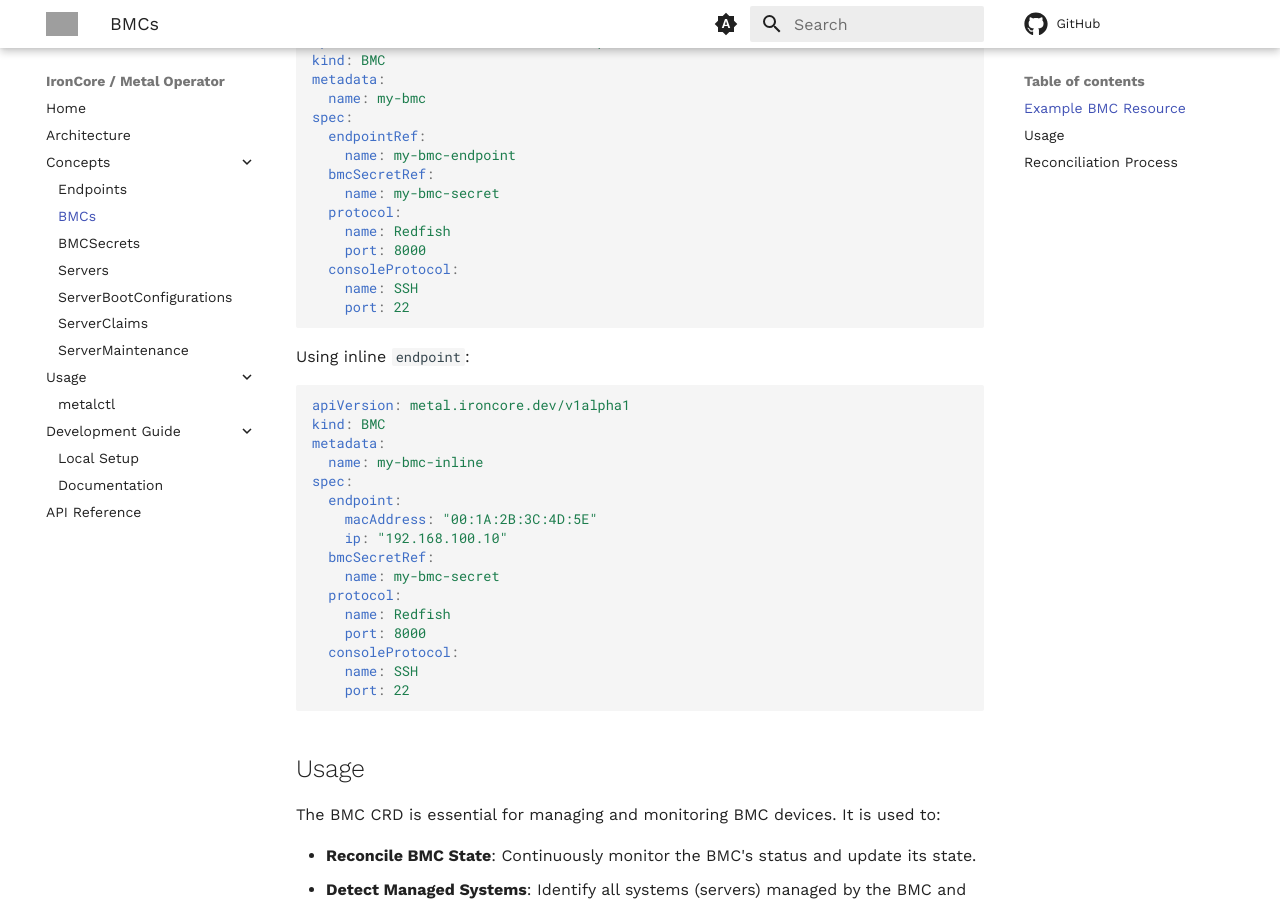
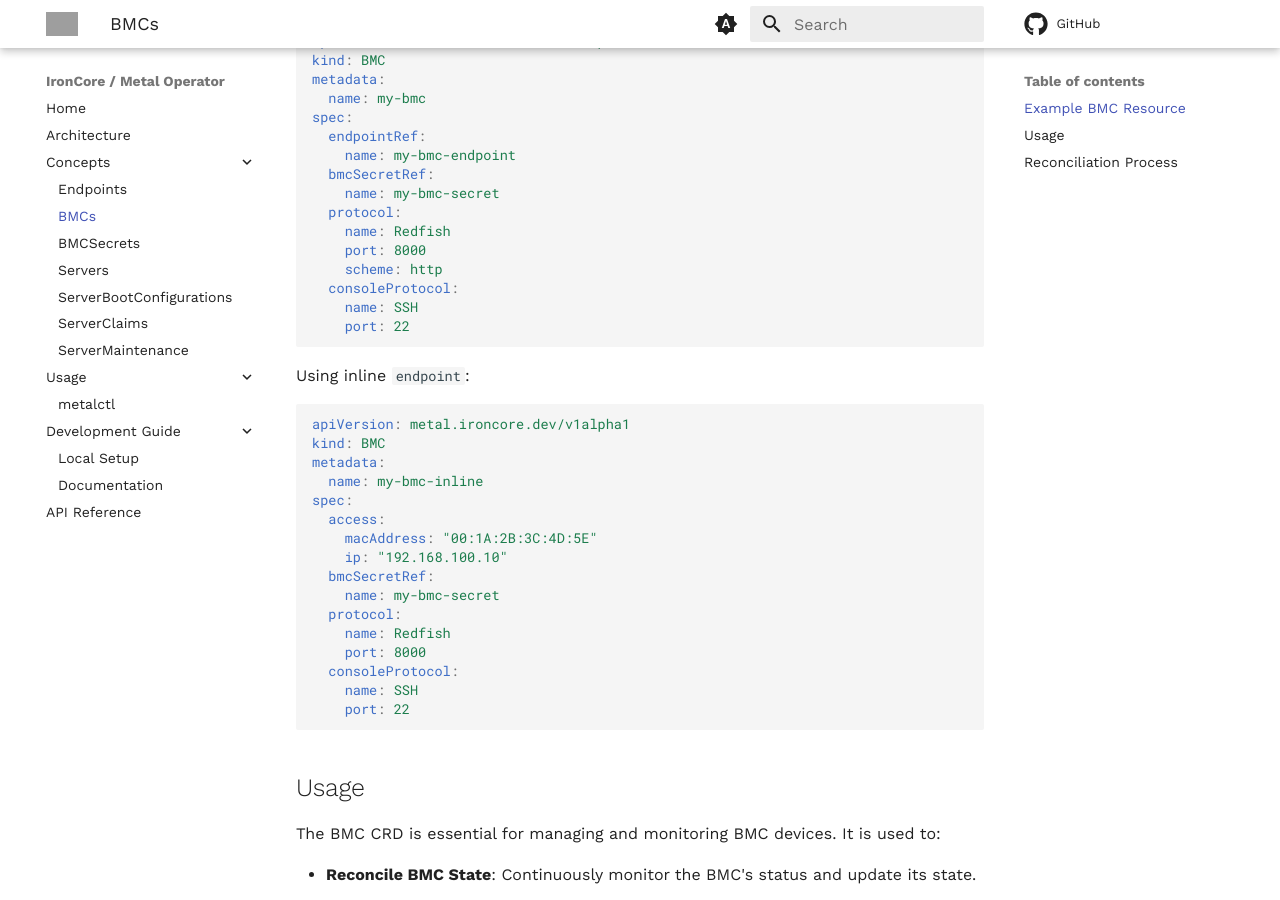
Before and after one commit to ironcore-dev/metal-operator, an MkDocs documentation site: the page built from docs/concepts/bmcs.md, in a window 1280 px wide and 900 px high, scrolled down 419 px. Built offline with MkDocs 1.6.1 and Material for MkDocs 9.7.7, drawn with Linux system fonts in a browser that asks for light colours; comment, search, counter and statistics services are not loaded; some of the changed lines change nothing that is shown; grey boxes are pictures that could not be loaded.

Commit message:
Update docs

```diff
--- a/docs/concepts/bmcs.md
+++ b/docs/concepts/bmcs.md
@@ -22,6 +22,7 @@ spec:
   protocol:
     name: Redfish
     port: 8000
+    scheme: http
   consoleProtocol:
     name: SSH
     port: 22
@@ -35,7 +36,7 @@ kind: BMC
 metadata:
   name: my-bmc-inline
 spec:
-  endpoint:
+  access:
     macAddress: "00:1A:2B:3C:4D:5E"
     ip: "192.168.100.10"
   bmcSecretRef:
```
